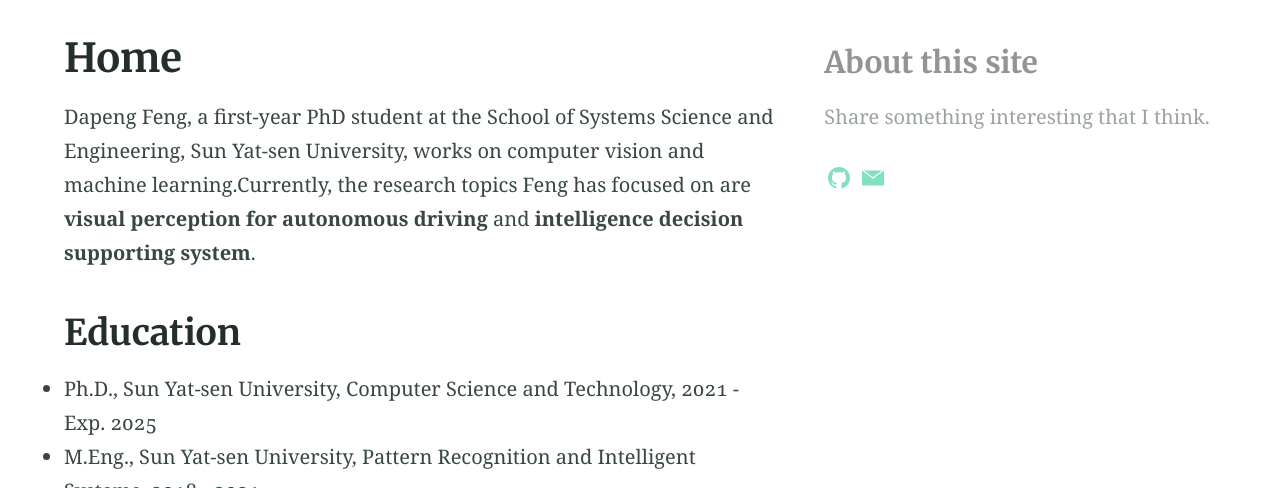
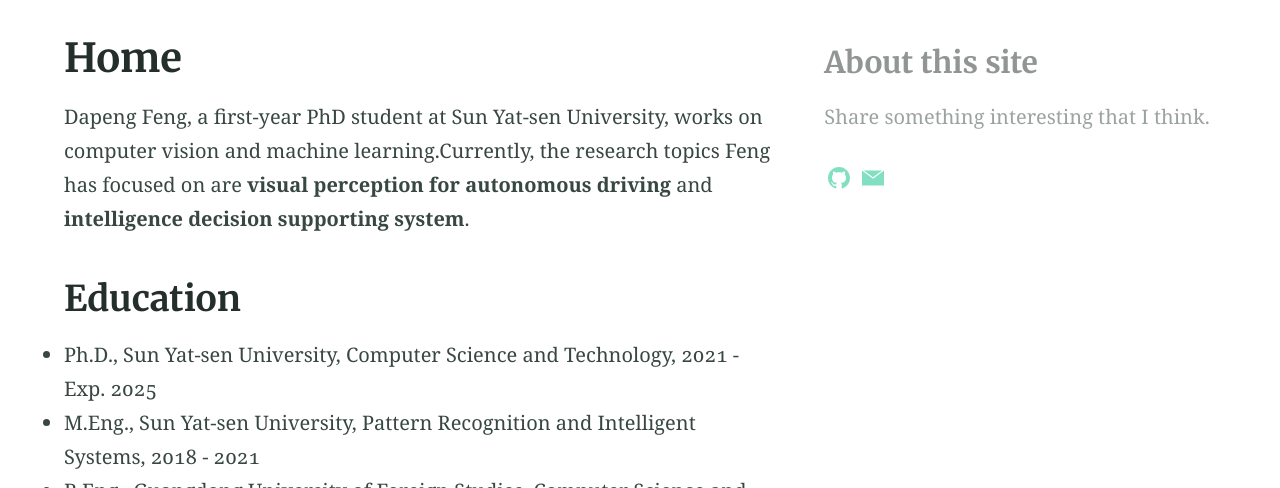
Before and after one commit to DapengFeng/dapengfeng.github.io, a Jekyll site: the page built from index.md, in a window 1280 px wide and 900 px high, cut to the strip 412-900 px from the top of the window. Built offline with Jekyll 4.4.1, drawn with Linux system fonts in a browser that asks for light colours; our own code applies the rules of GitHub Pages for plain Markdown files; a script that is not in the unit is left out.

Commit message:
update:2022-01-02

```diff
--- a/index.md
+++ b/index.md
@@ -7,7 +7,7 @@
 feature_image: "https://picsum.photos/1300/400?image=989"
 aside: true
 ---
-Dapeng Feng, a first-year PhD student at the School of Systems Science and Engineering, Sun Yat-sen University, works on computer vision and machine learning.Currently, the research topics Feng has focused on are **visual perception for autonomous driving** and **intelligence decision supporting system**.
+Dapeng Feng, a first-year PhD student at Sun Yat-sen University, works on computer vision and machine learning.Currently, the research topics Feng has focused on are **visual perception for autonomous driving** and **intelligence decision supporting system**.
 
 ## Education
 - Ph.D., Sun Yat-sen University, Computer Science and Technology, 2021 - Exp. 2025
```
